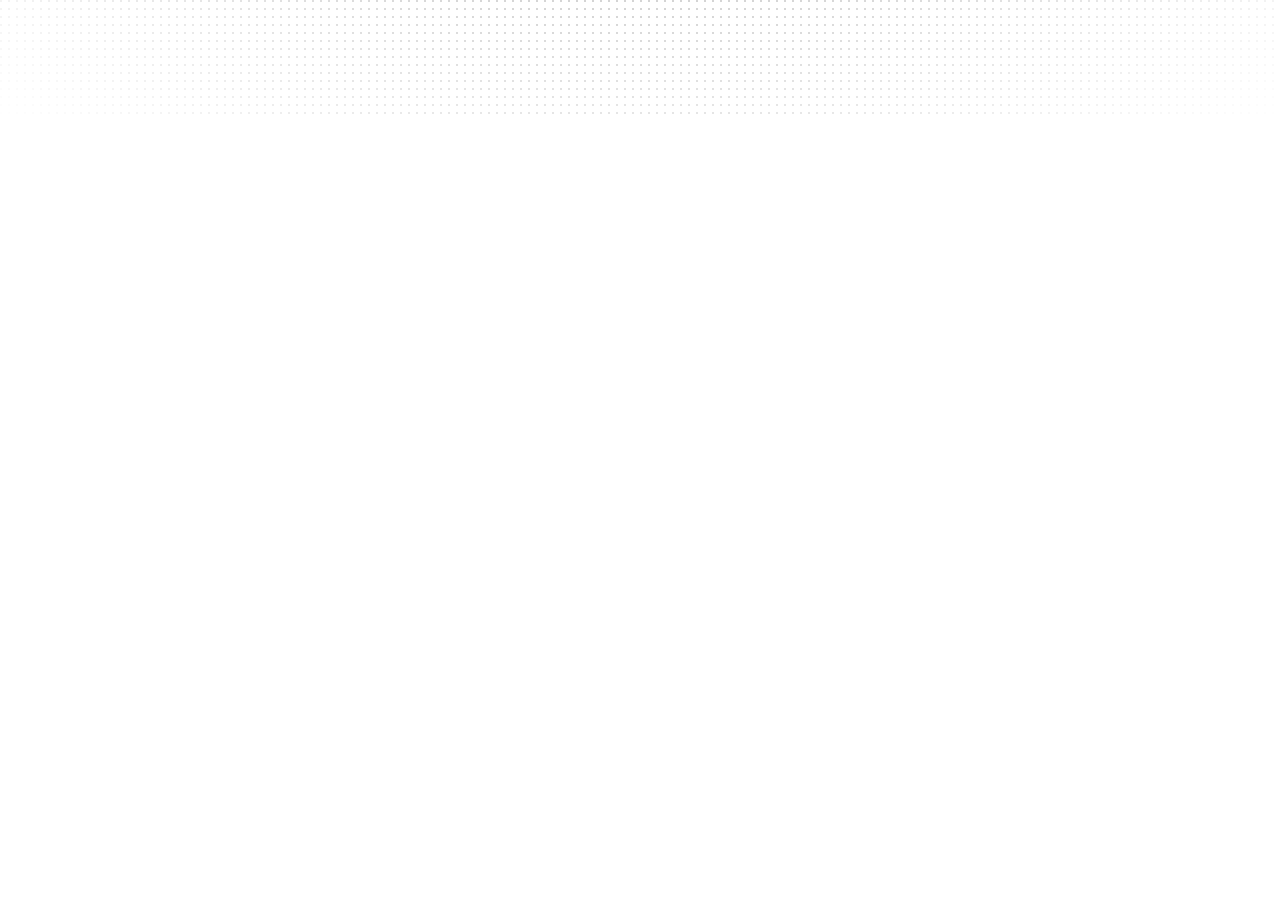
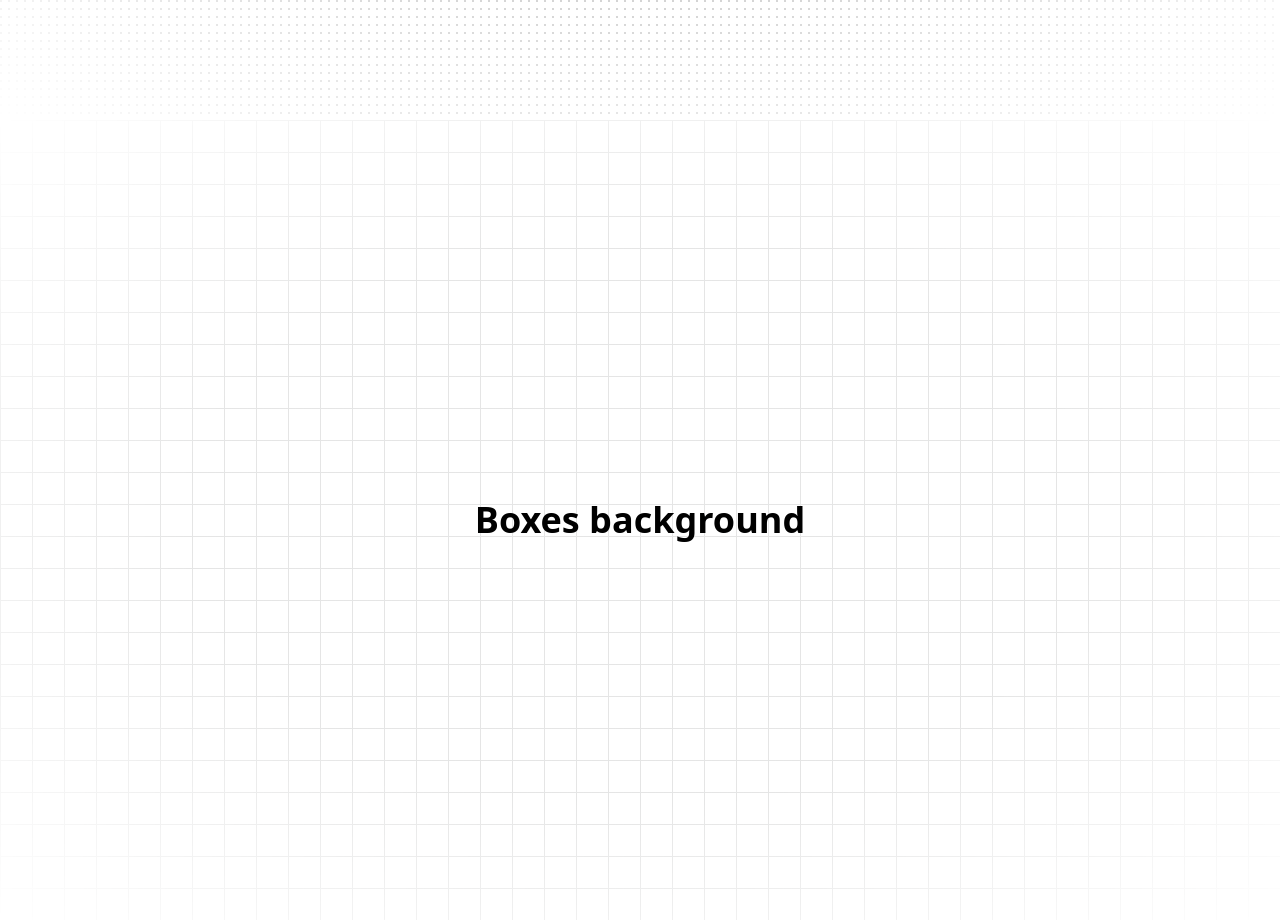
Before and after one commit to anishpawaskar/motion-components, a Next.js app: page /backgrounds in a window 1280 px wide. Shown: the part 680-1600 px from the top of the page. Before the commit the page ends 800 px from the top, so only its background shows below. Built offline with nearby package versions, Linux system fonts and the light colour scheme.

Commit message:
feat: create boxs background

```diff
--- a/src/app/backgrounds/page.tsx
+++ b/src/app/backgrounds/page.tsx
@@ -1,3 +1,4 @@
+import { BoxsBackground } from '@/components/(backgrounds)/boxs';
 import { DotsBackground } from '@/components/(backgrounds)/dots';
 import React from 'react';
 
@@ -5,6 +6,7 @@ const Backgrounds = () => {
     return (
         <div className="min-h-screen">
             <DotsBackground />
+            <BoxsBackground />
         </div>
     );
 };
--- /dev/null
+++ b/src/components/(backgrounds)/boxs.tsx
@@ -0,0 +1,18 @@
+import React from 'react';
+import { ScreenWrapper } from '../common/screen-wrapper';
+import { cn } from '@/lib/utils';
+
+export const BoxsBackground = () => {
+    return (
+        <ScreenWrapper>
+            <div
+                className={cn(
+                    'flex size-full items-center justify-center',
+                    'bg-[linear-gradient(to_right,var(--color-neutral-200)_1px,transparent_1px),linear-gradient(to_bottom,var(--color-neutral-200)_1px,transparent_1px)] mask-radial-from-50% bg-size-[32px_32px]'
+                )}
+            >
+                <h1 className="text-4xl font-semibold">Boxes background</h1>
+            </div>
+        </ScreenWrapper>
+    );
+};
```
